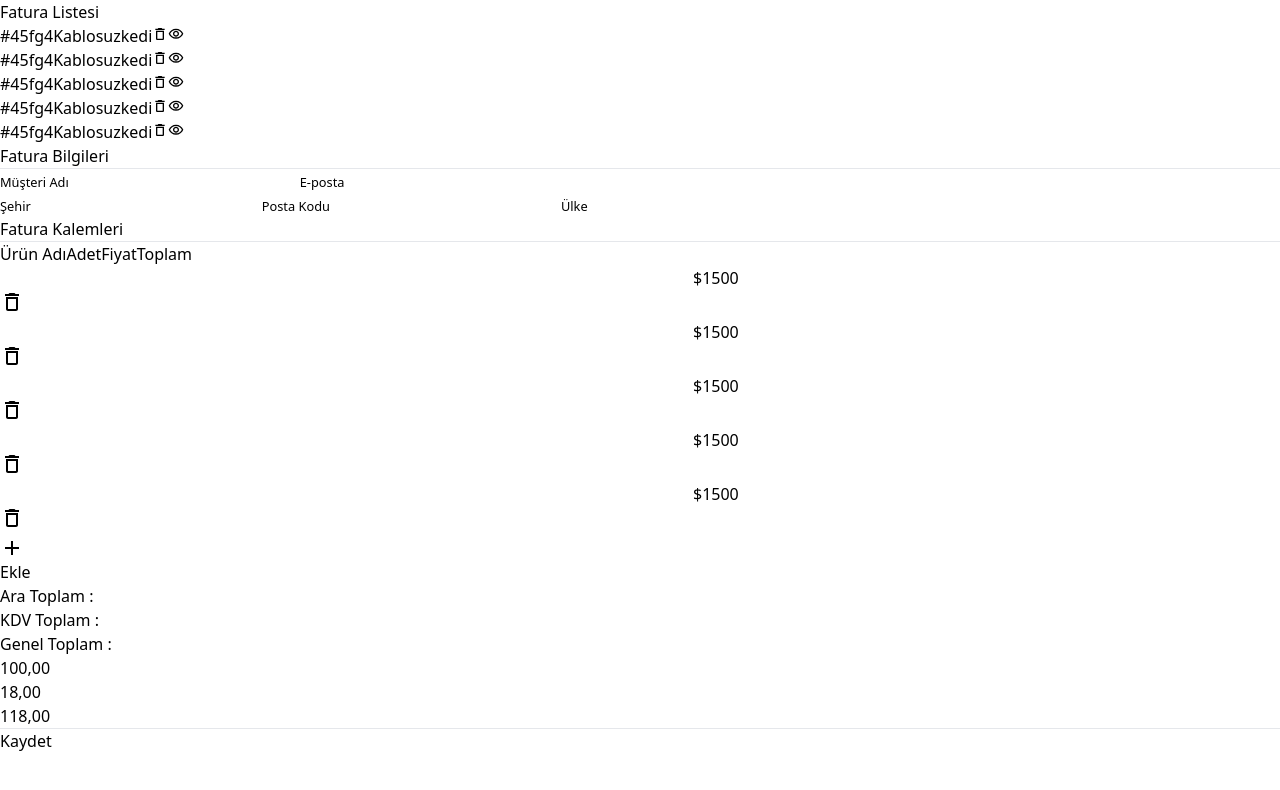
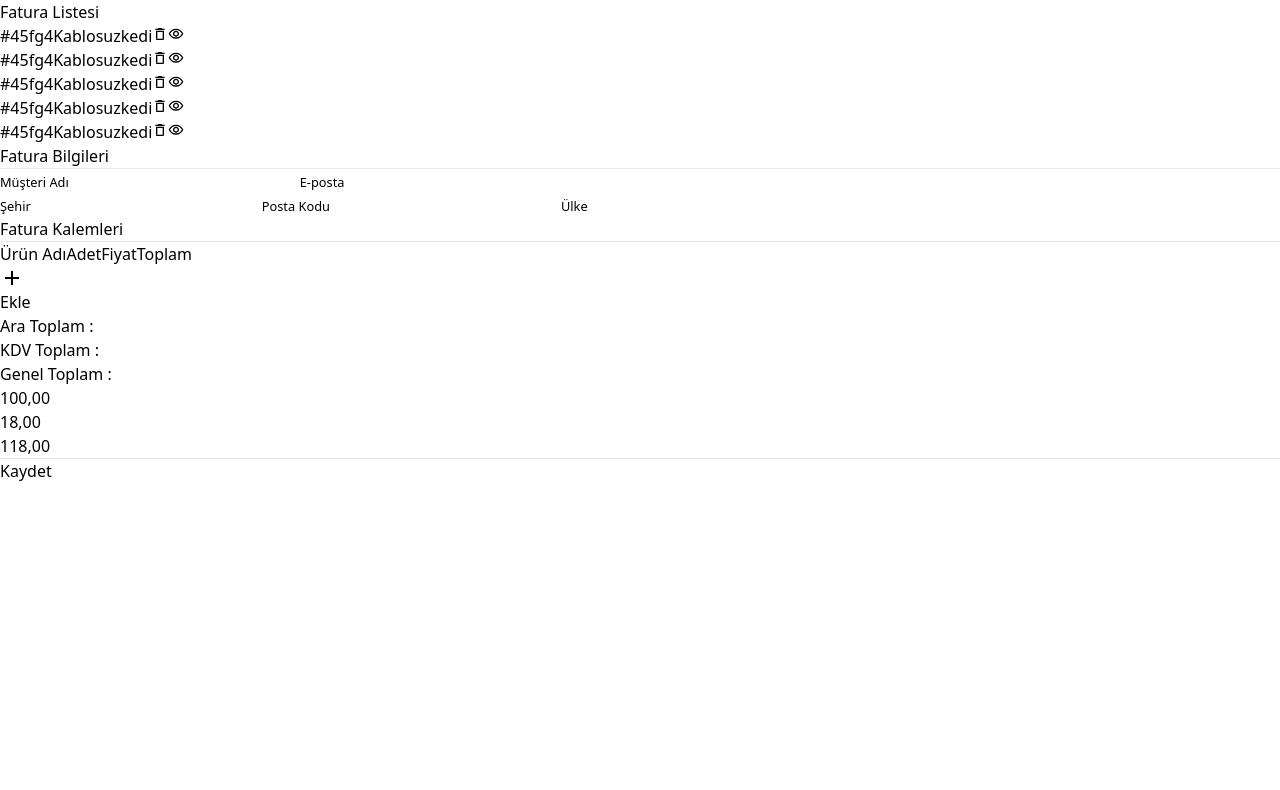
Before and after one commit to comlekahmetcan/vue-composition-api, a Vue app in the folder 10-1-itemlist-app/: page / in a window 1280 px wide. Shown: the top 790 px of the page. Built offline with nearby package versions, Linux system fonts and the light colour scheme.

Commit message:
invoiceSummary componenti dinamikleştirildi

```diff
--- a/10-1-itemlist-app/src/components/invoiceContent.vue
+++ b/10-1-itemlist-app/src/components/invoiceContent.vue
@@ -5,7 +5,7 @@
     <!-- {{ state.contact }} -->
     <div class="mt-5">
       <heading title="Fatura Kalemleri" />
-      <invoice-items :items="state.items" />
+      <invoice-items :items="state.items" :AddInvoiceItem="AddInvoiceItem" />
     </div>
     <!-- Summary -->
     <invoice-summary />
@@ -32,4 +32,12 @@ const state = reactive({
   },
   items: [],
 });
+const AddInvoiceItem = () => {
+  state.items.push({
+    name: null,
+    qty: null,
+    unit_price: 0.0,
+    total_price: 0.0,
+  });
+};
 </script>
--- a/10-1-itemlist-app/src/components/invoiceItems.vue
+++ b/10-1-itemlist-app/src/components/invoiceItems.vue
@@ -1,4 +1,5 @@
 <template>
+  <div>
     <div class="table-header flex">
       <span class="text-left p-1 w-[200px] mr-2">Ürün Adı</span>
       <span class="text-left p-1 w-[50px] mr-2">Adet</span>
@@ -6,8 +7,8 @@
       <span class="p-1 w-[100px]">Toplam</span>
     </div>
     <div class="table-body">
-    <invoice-item v-for="i in 5" :key="i" />
-    <button class="mt-4 add-item-button">
+      <invoice-item v-for="item in items" :key="item.id" :item="item" />
+      <button @click="AddInvoiceItem" class="mt-4 add-item-button">
         <svg class="fill-current" xmlns="http://www.w3.org/2000/svg" height="24" viewBox="0 0 24 24" width="24">
           <path d="M0 0h24v24H0V0z" fill="none" />
           <path d="M19 13h-6v6h-2v-6H5v-2h6V5h2v6h6v2z" />
@@ -15,7 +16,9 @@
         <span class="text-gray-400">Ekle</span>
       </button>
     </div>
+  </div>
 </template>
 <script setup>
 import invoiceItem from "./invoiceItem.vue";
+defineProps({ items: Array, AddInvoiceItem: Function });
 </script>
```
Lines whose indentation alone changed are shown as unchanged.
